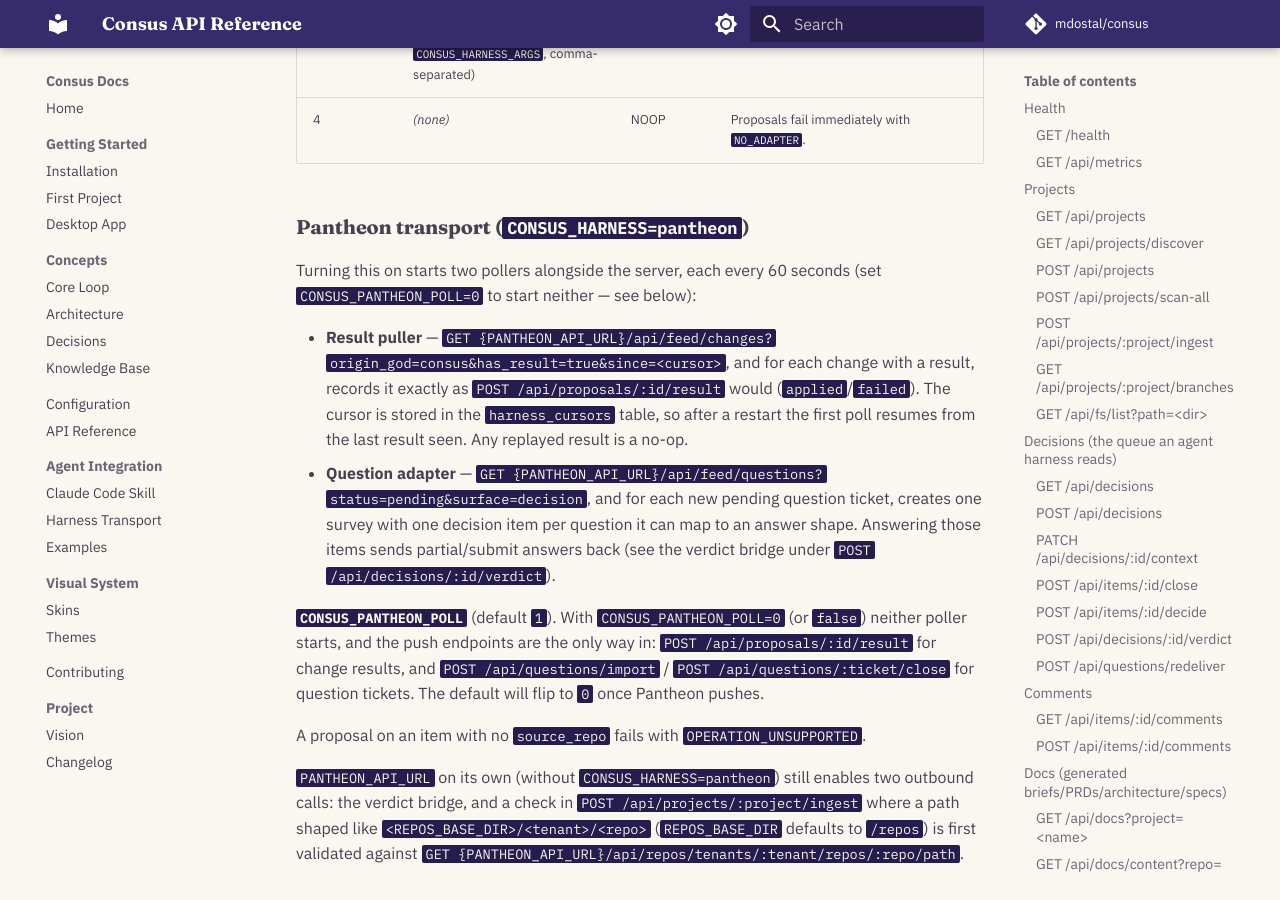
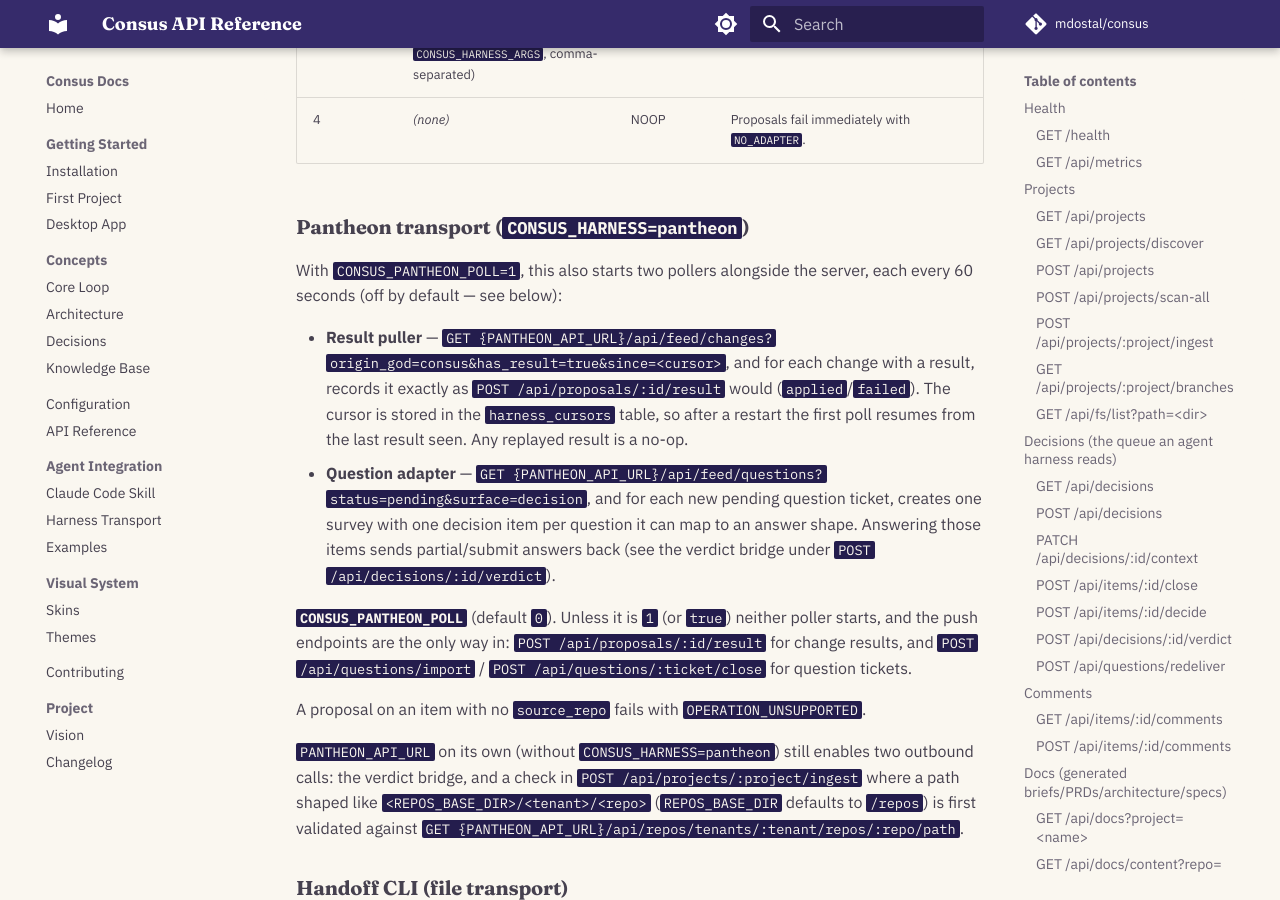
Before and after one commit to mdostal/consus, an MkDocs documentation site: the page built from docs/api-reference.md, in a window 1280 px wide and 900 px high, scrolled down 23439 px. Built offline with MkDocs 1.6.1 and Material for MkDocs 9.7.7, drawn with Linux system fonts in a browser that asks for light colours; comment, search, counter and statistics services are not loaded.

Commit message:
feat(pantheon): default CONSUS_PANTHEON_POLL to off (PANT-943)
Pantheon now pushes question tickets into POST /api/questions/import and
/api/questions/:ticket/close (pantheon-v2 #321, PANT-940), so the Pantheon
pullers become opt-in: they start only when CONSUS_PANTHEON_POLL is 1/true.
Tests cover unset (no interval, push routes work), 0, and 1 (both pullers
start). Docs, README, .env.example, SKILL.md and CHANGELOG updated.

Pantheon-Agent: consus-dev (f77456c3-ec31-4490-8f38-099624ce9384)
Co-Authored-By: Claude Opus 5.5 <noreply@anthropic.com>

```diff
--- a/docs/api-reference.md
+++ b/docs/api-reference.md
@@ -884,8 +884,8 @@ Mutually exclusive; the first match wins.
 
 ### Pantheon transport (`CONSUS_HARNESS=pantheon`)
 
-Turning this on starts two pollers alongside the server, each every 60 seconds (set
-`CONSUS_PANTHEON_POLL=0` to start neither — see below):
+With `CONSUS_PANTHEON_POLL=1`, this also starts two pollers alongside the server, each every
+60 seconds (off by default — see below):
 
 - **Result puller** — `GET {PANTHEON_API_URL}/api/feed/changes?origin_god=consus&has_result=true&since=<cursor>`,
   and for each change with a result, records it exactly as `POST /api/proposals/:id/result` would
@@ -896,10 +896,9 @@ Turning this on starts two pollers alongside the server, each every 60 seconds (
   question it can map to an answer shape. Answering those items sends partial/submit answers back
   (see the verdict bridge under `POST /api/decisions/:id/verdict`).
 
-**`CONSUS_PANTHEON_POLL`** (default `1`). With `CONSUS_PANTHEON_POLL=0` (or `false`) neither
-poller starts, and the push endpoints are the only way in: `POST /api/proposals/:id/result` for
-change results, and `POST /api/questions/import` / `POST /api/questions/:ticket/close` for
-question tickets. The default will flip to `0` once Pantheon pushes.
+**`CONSUS_PANTHEON_POLL`** (default `0`). Unless it is `1` (or `true`) neither poller starts, and
+the push endpoints are the only way in: `POST /api/proposals/:id/result` for change results, and
+`POST /api/questions/import` / `POST /api/questions/:ticket/close` for question tickets.
 
 A proposal on an item with no `source_repo` fails with `OPERATION_UNSUPPORTED`.
 
```
Also changed, not shown: CHANGELOG.md (+4 -2 lines), README.md (+3 -3 lines), docs/configuration.md (+2 -1 lines), skills/consus/SKILL.md (+2 -2 lines), 3 other files.
